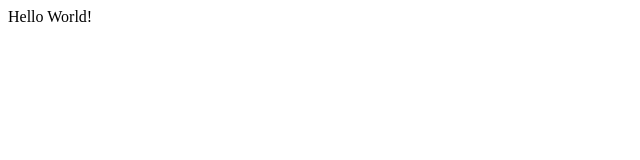
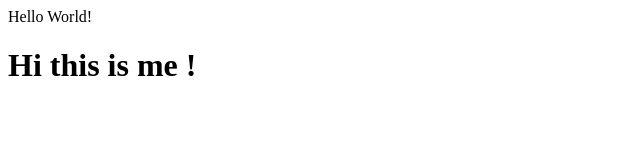
Before and after one commit to mahesh-nayak53/First-demo, a plain HTML site: page index.html in a window 1280 px wide. Shown: the whole page, without its empty margins (0-640 px from the left). Drawn offline with Linux system fonts and the light colour scheme.

Commit message:
Add new changes

```diff
--- a/index.html
+++ b/index.html
@@ -1 +1,2 @@
 <p>Hello World!</p>
+<h1>Hi this is me !</h1>
```
